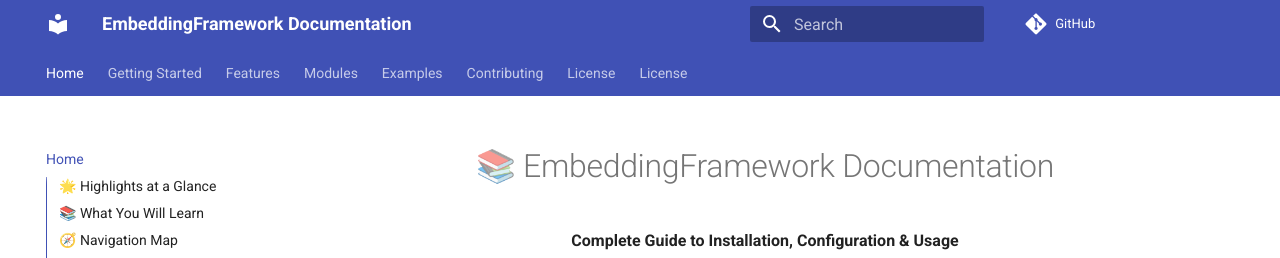
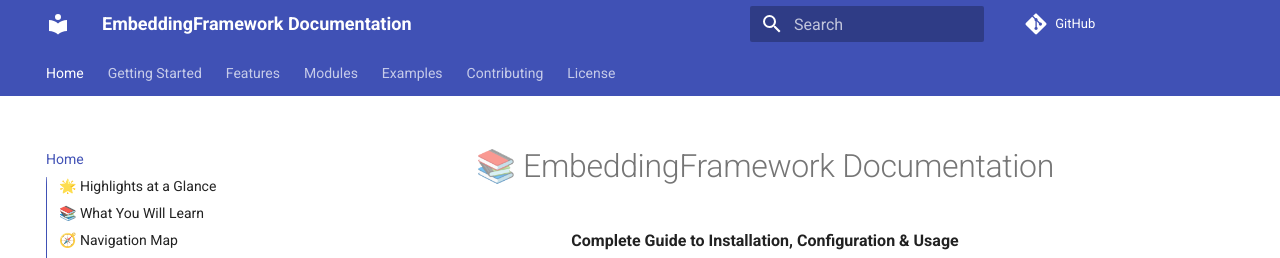
Before and after one commit to isathish/embeddingframework, an MkDocs documentation site: the page built from docs/index.md, in a window 1280 px wide and 900 px high. Shown: the top 258 px of the window. Built offline with MkDocs 1.6.1 and Material for MkDocs 9.7.7, drawn with Linux system fonts in a browser that asks for light colours; comment, search, counter and statistics services are not loaded.

Commit message:
Update mkdocs.yml

```diff
--- a/mkdocs.yml
+++ b/mkdocs.yml
@@ -34,7 +34,6 @@ nav:
   - More Use Cases: examples/more-use-cases.md
 - Contributing: contributing.md
 - License: license.md
-- License: license.md
 markdown_extensions:
 - admonition
 - codehilite
```
